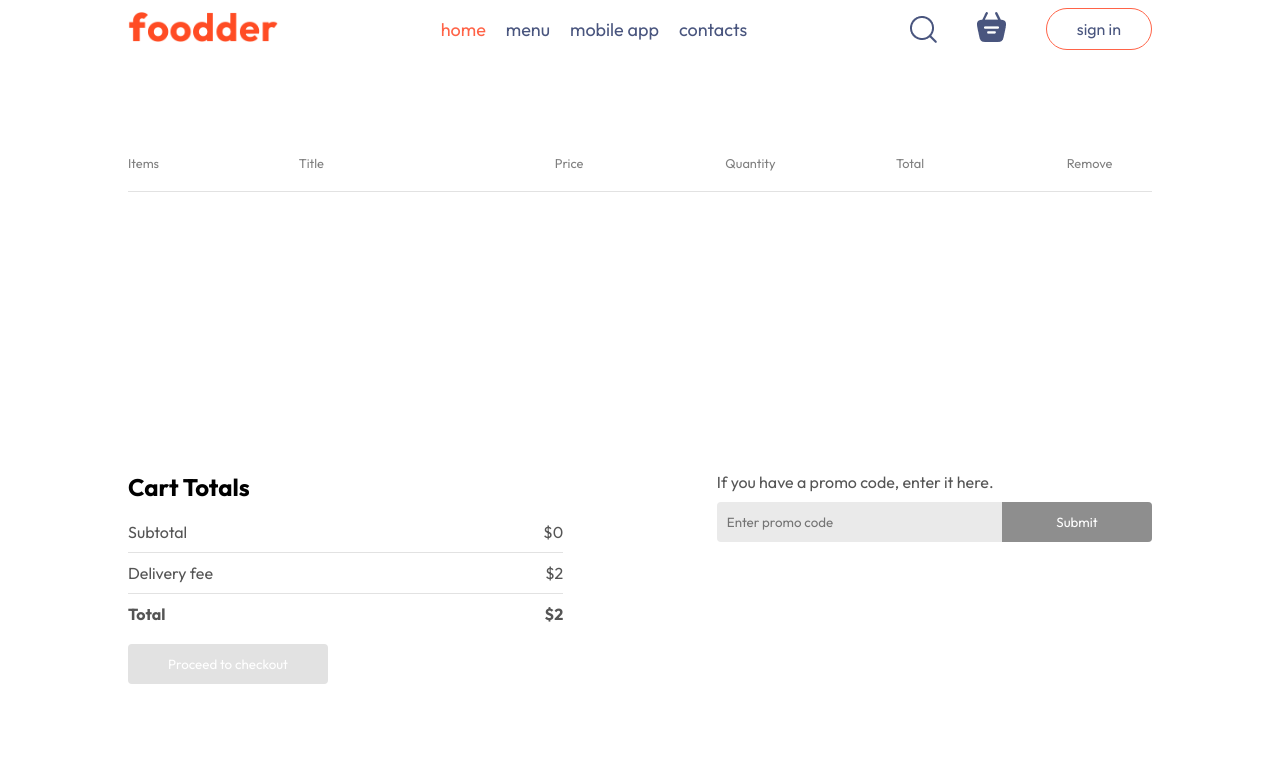
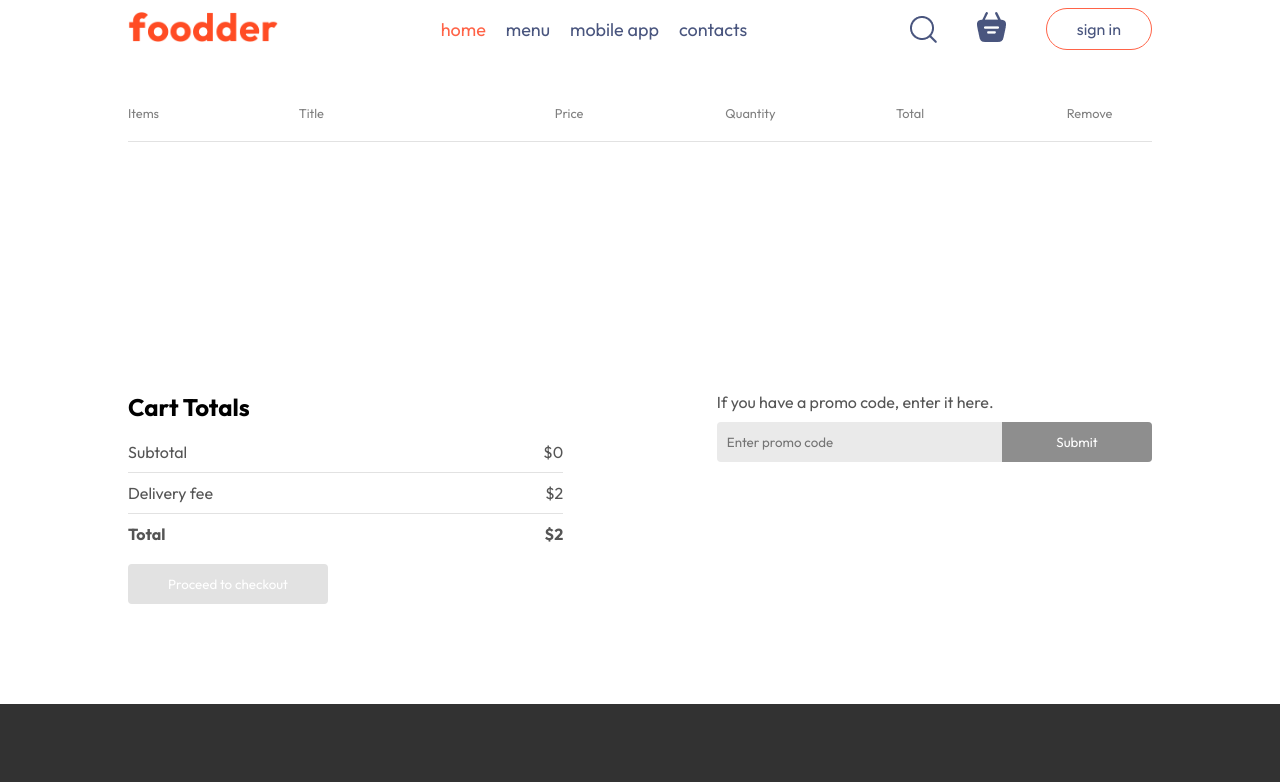
Before and after one commit to stkuwanda/foodder-frontend, a React (Vite) app: page /cart in a window 1280 px wide. Shown: the top 782 px of the page. Built offline with nearby package versions, Linux system fonts and the light colour scheme.

Commit message:
minor updates to cart page

```diff
--- a/src/pages/Cart/Cart.page.css
+++ b/src/pages/Cart/Cart.page.css
@@ -1,5 +1,5 @@
 .cart {
-  margin-top: 100px;
+  margin-top: 50px;
 }
 
 .cart-items-container {
@@ -35,7 +35,7 @@
 }
 
 section.cart-bottom {
-  margin-top: 80px;
+  margin-top: 50px;
   display: flex;
   justify-content: space-between;
   gap: max(12vw, 20px);
```
